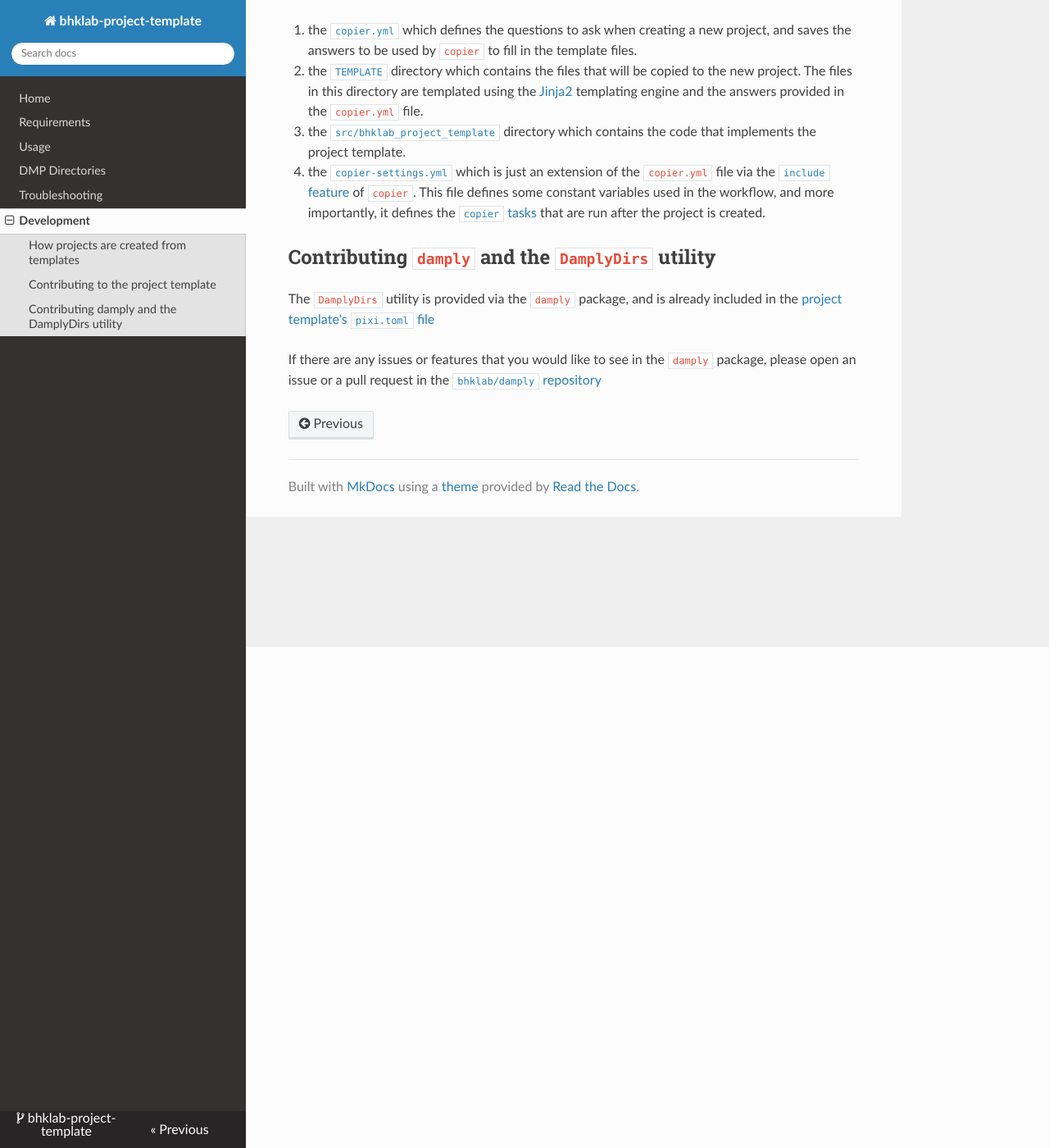
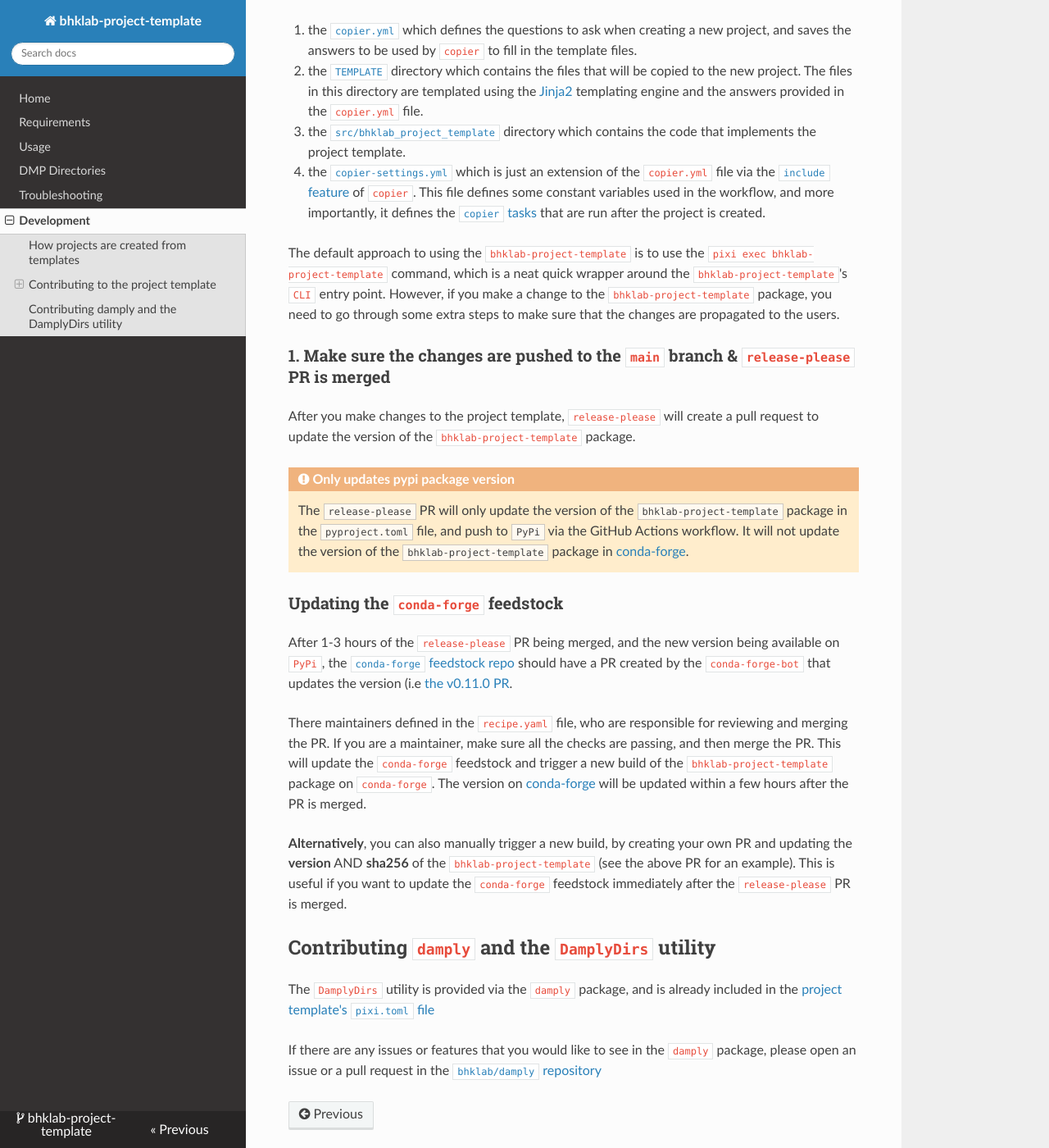
Before and after one commit to bhklab/bhklab-project-template, an MkDocs documentation site: the page built from docs/development.md, in a window 1280 px wide and 1400 px high, scrolled down 611 px. Shown: the whole window at 82% size. Built offline with MkDocs 1.6.1, drawn with Linux system fonts in a browser that asks for light colours; nearby versions of some CDN libraries.

Commit message:
docs: enhance development guide with steps for updating package versions in PyPi and conda-forge

```diff
--- a/docs/development.md
+++ b/docs/development.md
@@ -37,6 +37,44 @@
     importantly, it defines the [`copier` tasks](https://copier.readthedocs.io/en/stable/configuring/#tasks)
     that are run after the project is created.
 
+The default approach to using the `bhklab-project-template` is to use the
+`pixi exec bhklab-project-template` command, which is a neat quick
+wrapper around the `bhklab-project-template`'s `CLI` entry point.
+However, if you make a change to the `bhklab-project-template` package,
+you need to go through some extra steps to make sure that the changes
+are propagated to the users.
+
+### 1. Make sure the changes are pushed to the `main` branch & `release-please` PR is merged
+
+After you make changes to the project template, `release-please` will create a
+pull request to update the version of the `bhklab-project-template` package.
+
+!!! warning "Only updates pypi package version"
+    The `release-please` PR will only update the version of the `bhklab-project-template`
+    package in the `pyproject.toml` file, and push to `PyPi` via the
+    GitHub Actions workflow.
+    It will not update the version of the `bhklab-project-template` package in
+    [conda-forge](https://anaconda.org/conda-forge/bhklab-project-template).
+
+### Updating the `conda-forge` feedstock
+
+After 1-3 hours of the `release-please` PR being merged, and the new version
+being available on `PyPi`, the [`conda-forge` feedstock repo](https://github.com/conda-forge/bhklab-project-template-feedstock)
+should have a PR created by the `conda-forge-bot` that updates the version
+(i.e [the v0.11.0 PR](https://github.com/conda-forge/bhklab-project-template-feedstock/pull/4).
+
+There maintainers defined in the `recipe.yaml` file, who are responsible for
+reviewing and merging the PR. If you are a maintainer, make sure all the checks
+are passing, and then merge the PR. This will update the `conda-forge` feedstock
+and trigger a new build of the `bhklab-project-template` package on `conda-forge`.
+The version on [conda-forge](https://anaconda.org/conda-forge/bhklab-project-template)
+will be updated within a few hours after the PR is merged.
+
+**Alternatively**, you can also manually trigger a new build, by creating your own
+PR and updating the **version** AND **sha256** of the `bhklab-project-template`
+(see the above PR for an example). This is useful if you want to
+update the `conda-forge` feedstock immediately after the `release-please` PR is merged.
+
 ## Contributing `damply` and the `DamplyDirs` utility
 
 The `DamplyDirs` utility is provided via the `damply` package, and is already
```
